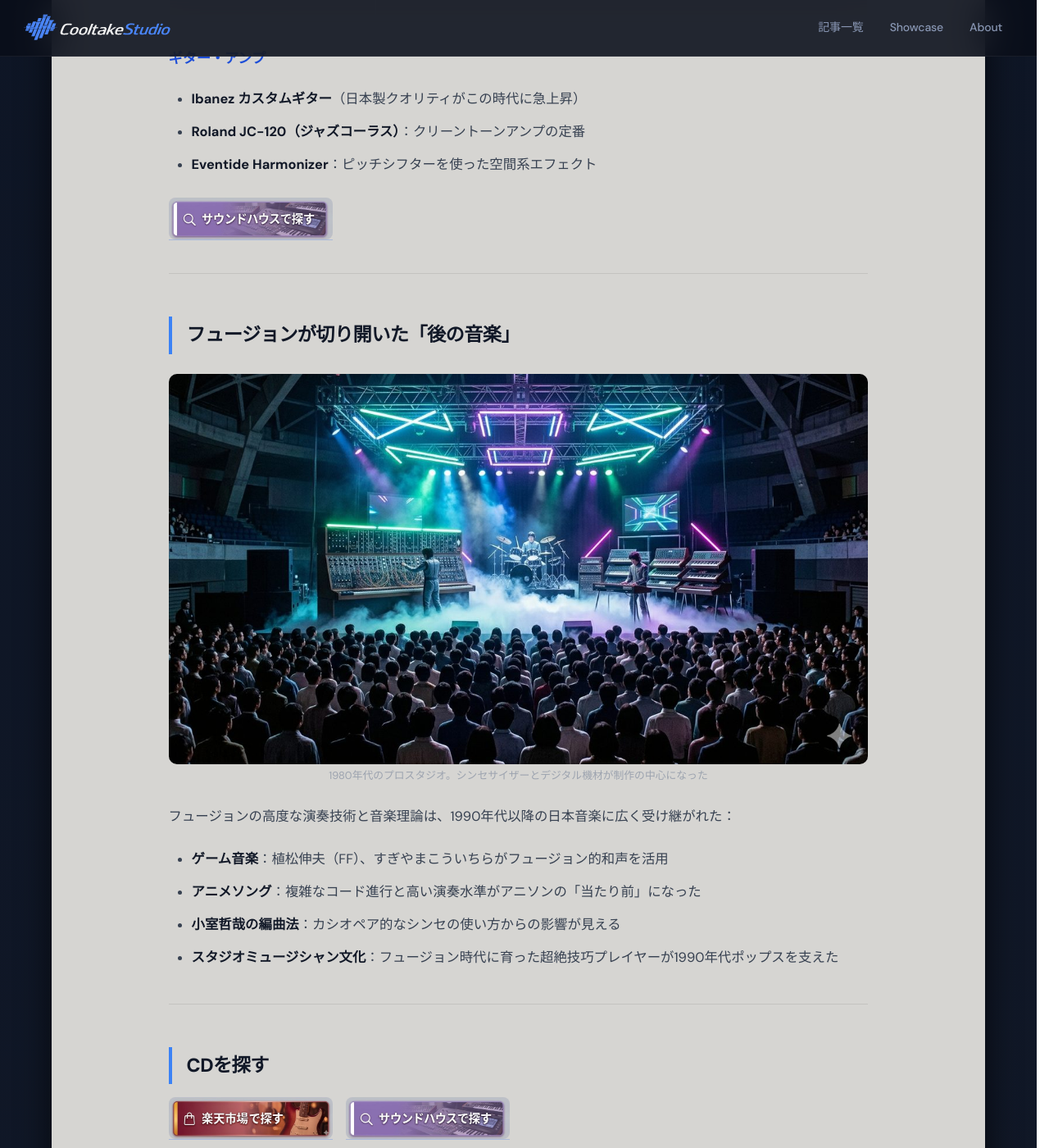
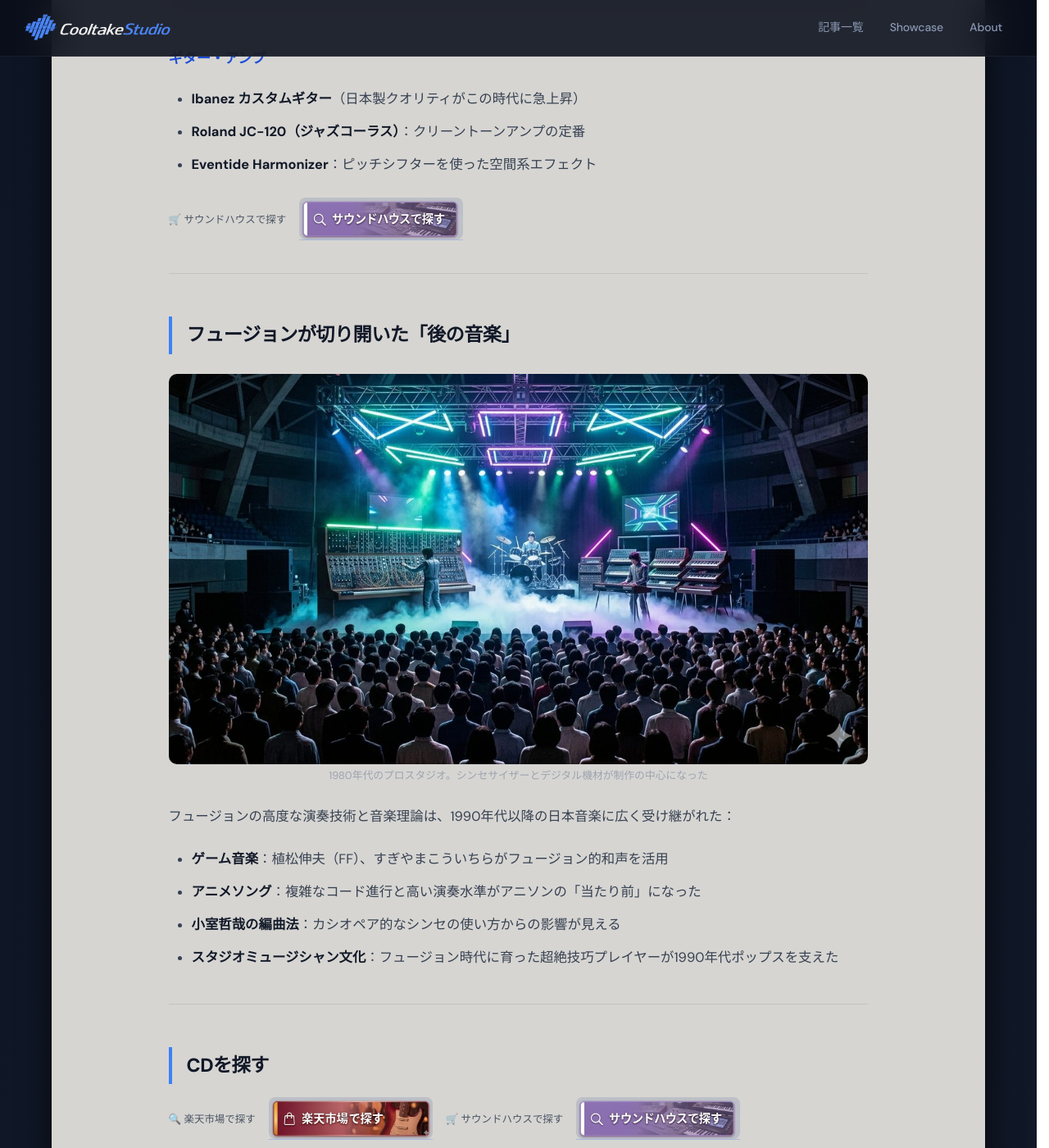
Before and after one commit to cooltake/cooltake-staging, a Jekyll site: the page built from _posts/2026-05-30-japan-music-09-fusion-jazz.md, in a window 1280 px wide and 1400 px high, scrolled down 4023 px. Shown: the whole window at 82% size. Built offline with Jekyll 4.4.1, drawn with Linux system fonts in a browser that asks for light colours; some web fonts are replaced.

Commit message:
fix: add button labels (2026-05-30-japan-music-09-fusi)

```diff
--- a/_posts/2026-05-30-japan-music-09-fusion-jazz.md
+++ b/_posts/2026-05-30-japan-music-09-fusion-jazz.md
@@ -98,6 +98,7 @@ T-SQUAREの「TRUTH」（1987年）は、日本フュージョン史上最も有
 - **Eventide Harmonizer**：ピッチシフターを使った空間系エフェクト
 
 <div style="display:flex;gap:1rem;flex-wrap:wrap;align-items:center;margin:.8rem 0;">
+<span style="display:block;font-size:.78rem;color:#4b5563;margin-bottom:3px;margin-top:6px;">🛒 サウンドハウスで探す</span>
 <a href="https://h.accesstrade.net/sp/cc?rk=01001xqc00os63&url=https%3A%2F%2Fwww.soundhouse.co.jp%2Fsearch%2Findex%3Fs_category_cd%3D310" rel="nofollow" referrerpolicy="no-referrer-when-downgrade" style="display:inline-block;text-decoration:none;"><img src="/assets/images/btn-soundhouse.jpg" alt="サウンドハウスで探す" width="200" style="height:auto;border-radius:8px;display:block;"></a>
 </div>
 
@@ -122,7 +123,9 @@ T-SQUAREの「TRUTH」（1987年）は、日本フュージョン史上最も有
 ## CDを探す
 
 <div style="display:flex;gap:1rem;flex-wrap:wrap;align-items:center;margin:.8rem 0;">
+<span style="display:block;font-size:.78rem;color:#4b5563;margin-bottom:3px;margin-top:6px;">🔍 楽天市場で探す</span>
 <a href="https://hb.afl.rakuten.co.jp/ichiba/0b15ddc7.28c5c9ed.0b15ddc8.5d23dd4d/?pc=https%3A%2F%2Fsearch.rakuten.co.jp%2Fsearch%2Fmall%2F%E3%82%AB%E3%82%B7%E3%82%AA%E3%83%9A%E3%82%A2%20T-SQUARE%20CD%2F" rel="nofollow" referrerpolicy="no-referrer-when-downgrade" style="display:inline-block;text-decoration:none;"><img src="/assets/images/btn-rakuten.jpg" alt="楽天市場で探す" width="200" style="height:auto;border-radius:8px;display:block;"></a>
+<span style="display:block;font-size:.78rem;color:#4b5563;margin-bottom:3px;margin-top:6px;">🛒 サウンドハウスで探す</span>
 <a href="https://h.accesstrade.net/sp/cc?rk=01001xqc00os63&url=https%3A%2F%2Fwww.soundhouse.co.jp%2Fsearch%2Findex%3Fs_category_cd%3D310" rel="nofollow" referrerpolicy="no-referrer-when-downgrade" style="display:inline-block;text-decoration:none;"><img src="/assets/images/btn-soundhouse.jpg" alt="サウンドハウスで探す" width="200" style="height:auto;border-radius:8px;display:block;"></a>
 </div>
 
```
